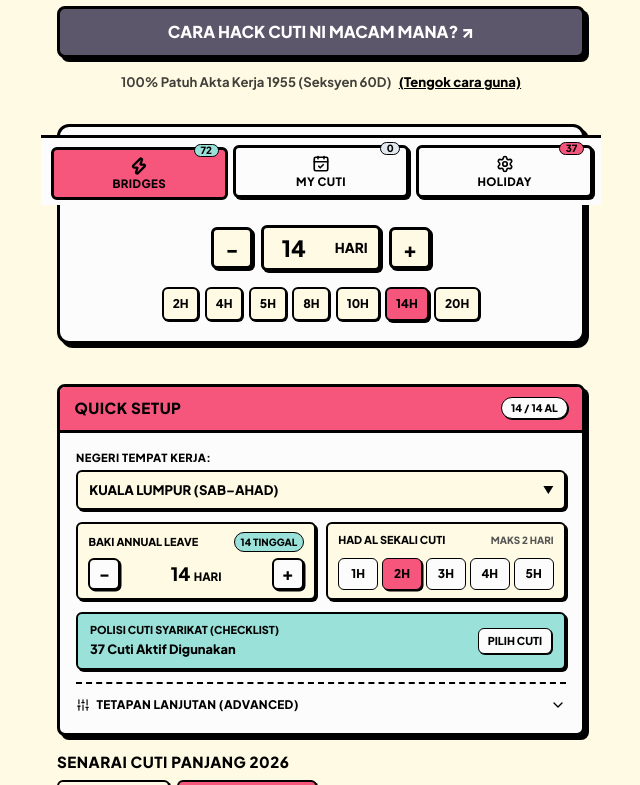
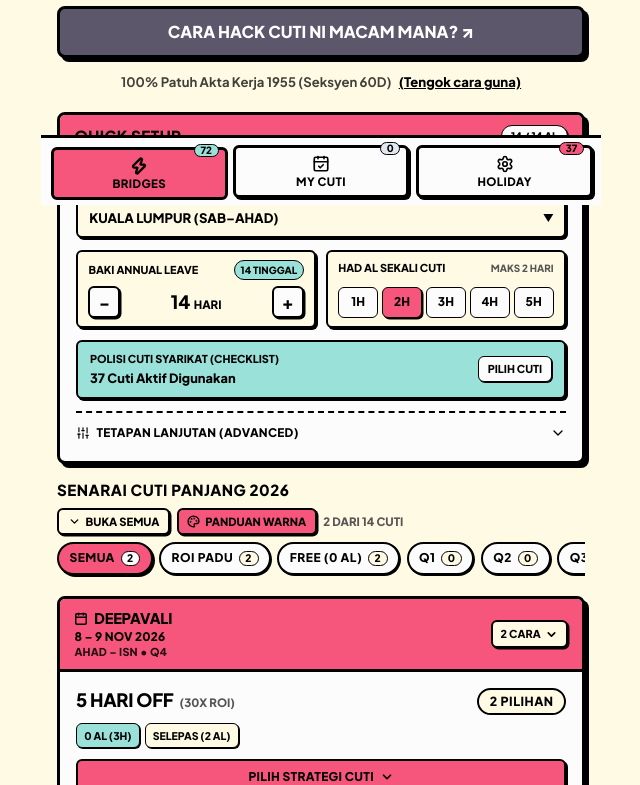
Before and after one commit to NurazimRoizan/CutiReady, a React (Vite) app: page / in a window 1280 px wide. Shown: the part 595-1380 px from the top of the page, without its empty margins (319-959 px from the left). Built offline with nearby package versions, Linux system fonts and the light colour scheme.

Commit message:
fix(ui): port modal to body, prevent title text overflow, and remove duplicate AL quota box

```diff
--- a/src/components/BrutalistCard.tsx
+++ b/src/components/BrutalistCard.tsx
@@ -57,8 +57,18 @@ export function BrutalistCard({
             color: computedHeaderTextColor,
           }}
         >
-          <div style={{ display: 'flex', alignItems: 'center', gap: '0.5rem', minWidth: 0 }}>
+          <div
+            style={{
+              display: 'flex',
+              alignItems: 'center',
+              gap: '0.5rem',
+              minWidth: 0,
+              flex: 1,
+              overflow: 'hidden',
+            }}
+          >
             {title && (
+              typeof title === 'string' ? (
                 <h3
                   style={{
                     margin: 0,
@@ -68,10 +78,25 @@ export function BrutalistCard({
                     letterSpacing: '0.5px',
                     lineHeight: 1.2,
                     color: computedHeaderTextColor,
+                    minWidth: 0,
+                    overflow: 'hidden',
+                    textOverflow: 'ellipsis',
+                    whiteSpace: 'nowrap',
                   }}
                 >
                   {title}
                 </h3>
+              ) : (
+                <div
+                  style={{
+                    minWidth: 0,
+                    flex: 1,
+                    overflow: 'hidden',
+                  }}
+                >
+                  {title}
+                </div>
+              )
             )}
             {subtitle && (
               <span
@@ -82,13 +107,18 @@ export function BrutalistCard({
                   opacity: 0.85,
                   letterSpacing: '0.3px',
                   color: computedHeaderTextColor,
+                  flexShrink: 0,
                 }}
               >
                 {subtitle}
               </span>
             )}
           </div>
-          {headerAction && <div>{headerAction}</div>}
+          {headerAction && (
+            <div style={{ flexShrink: 0, marginLeft: '0.5rem', display: 'flex', alignItems: 'center' }}>
+              {headerAction}
+            </div>
+          )}
         </div>
       )}
       <div style={{ padding: noPadding ? 0 : '1rem' }}>{children}</div>
--- a/src/components/GroupedHolidayCard.tsx
+++ b/src/components/GroupedHolidayCard.tsx
@@ -110,7 +110,8 @@ export function GroupedHolidayCard({
             gap: '0.15rem',
             cursor: 'pointer',
             minWidth: 0,
-            paddingRight: '0.25rem',
+            width: '100%',
+            overflow: 'hidden',
           }}
         >
           {/* Row 1: Holiday Title */}
@@ -118,17 +119,29 @@ export function GroupedHolidayCard({
             style={{
               display: 'flex',
               alignItems: 'center',
-              gap: '0.4rem',
-              fontSize: '0.98rem',
+              gap: '0.35rem',
+              fontSize: '0.92rem',
               fontWeight: 900,
               textTransform: 'uppercase',
               letterSpacing: '-0.2px',
               lineHeight: 1.2,
               color: 'var(--text-color)',
+              minWidth: 0,
+              width: '100%',
+              overflow: 'hidden',
             }}
           >
-            <Calendar size={15} strokeWidth={2.5} style={{ flexShrink: 0 }} />
-            <span style={{ overflow: 'hidden', textOverflow: 'ellipsis', whiteSpace: 'nowrap' }}>
+            <Calendar size={14} strokeWidth={2.5} style={{ flexShrink: 0 }} />
+            <span
+              style={{
+                minWidth: 0,
+                overflow: 'hidden',
+                textOverflow: 'ellipsis',
+                whiteSpace: 'nowrap',
+                display: 'block',
+                flex: 1,
+              }}
+            >
               {holiday.title}
             </span>
           </div>
@@ -142,6 +155,9 @@ export function GroupedHolidayCard({
               letterSpacing: '0.2px',
               lineHeight: 1.15,
               color: 'var(--text-color)',
+              overflow: 'hidden',
+              textOverflow: 'ellipsis',
+              whiteSpace: 'nowrap',
             }}
           >
             {holiday.holidayDatesFormatted}
@@ -157,6 +173,9 @@ export function GroupedHolidayCard({
               lineHeight: 1.15,
               color: 'var(--text-color)',
               opacity: 0.85,
+              overflow: 'hidden',
+              textOverflow: 'ellipsis',
+              whiteSpace: 'nowrap',
             }}
           >
             {holiday.holidayDaysFormatted} • {holiday.quarter}
@@ -164,7 +183,7 @@ export function GroupedHolidayCard({
         </div>
       }
       headerAction={
-        <div style={{ display: 'flex', alignItems: 'center', gap: '0.35rem', flexShrink: 0 }}>
+        <div style={{ display: 'flex', alignItems: 'center', gap: '0.35rem', flexShrink: 0, marginLeft: '0.35rem' }}>
           {activePlannedStrategy && (
             <BrutalistBadge color="var(--bg-primary)">
               LOCK
--- a/src/components/HeroSection.tsx
+++ b/src/components/HeroSection.tsx
@@ -1,5 +1,4 @@
 import { BrutalistButton } from './BrutalistButton';
-import { useLeaveStore } from '../store/useLeaveStore';
 
 interface HeroSectionProps {
   onScrollToPlanner: () => void;
@@ -12,10 +11,8 @@ export function HeroSection({
   onToggleHowToUse,
   isHowToUseOpen,
 }: HeroSectionProps) {
-  const { annualLeaveBalance, setAlBalance } = useLeaveStore();
-
   return (
-    <section style={{ textAlign: 'center', position: 'relative', marginBottom: '2.5rem' }}>
+    <section style={{ textAlign: 'center', position: 'relative', marginBottom: '1.25rem' }}>
       {/* Main Massive Hero Header */}
       <h1
         style={{
@@ -115,181 +112,6 @@ export function HeroSection({
           (Tengok cara guna)
         </span>
       </div>
-
-      {/* Dynamic Remaining Leave Config Box */}
-      <div
-        style={{
-          marginTop: '2rem',
-          backgroundColor: 'var(--bg-secondary)',
-          border: 'var(--border-width) solid var(--border-color)',
-          boxShadow: 'var(--shadow-offset) var(--shadow-offset) 0px var(--border-color)',
-          borderRadius: '12px',
-          padding: '1.25rem 1rem',
-          width: '100%',
-          boxSizing: 'border-box',
-          textAlign: 'center',
-        }}
-      >
-        <div
-          style={{
-            fontSize: '0.88rem',
-            fontWeight: 900,
-            textTransform: 'uppercase',
-            marginBottom: '0.35rem',
-            letterSpacing: '0.5px',
-            color: 'var(--text-color)',
-          }}
-        >
-          BERAPA BAKI HARI AL KORANG SEKARANG?
-        </div>
-
-        <p
-          style={{
-            fontSize: '0.75rem',
-            fontWeight: 600,
-            color: 'var(--text-muted)',
-            margin: '0 0 1rem 0',
-          }}
-        >
-          Masukkan baki cuti tahunan yang tinggal untuk kira kombo cuti yang sempat dinikmati:
-        </p>
-
-        {/* Stepper + Direct Input */}
-        <div
-          style={{
-            display: 'inline-flex',
-            alignItems: 'center',
-            justifyContent: 'center',
-            gap: '0.5rem',
-            marginBottom: '1rem',
-          }}
-        >
-          <button
-            type="button"
-            onClick={() => setAlBalance(Math.max(0, annualLeaveBalance - 1))}
-            style={{
-              backgroundColor: 'var(--bg-primary)',
-              border: 'var(--border-width) solid var(--border-color)',
-              borderRadius: 'var(--border-radius-sm)',
-              width: '42px',
-              height: '42px',
-              fontSize: '1.3rem',
-              fontWeight: 900,
-              cursor: 'pointer',
-              boxShadow: '2px 2px 0px var(--border-color)',
-              display: 'flex',
-              alignItems: 'center',
-              justifyContent: 'center',
-            }}
-          >
-            -
-          </button>
-
-          <div
-            style={{
-              display: 'flex',
-              alignItems: 'center',
-              gap: '0.4rem',
-              backgroundColor: 'var(--bg-primary)',
-              border: 'var(--border-width) solid var(--border-color)',
-              borderRadius: 'var(--border-radius-sm)',
-              padding: '0.2rem 0.65rem',
-              boxShadow: '2px 2px 0px var(--border-color)',
-            }}
-          >
-            <input
-              type="number"
-              min={0}
-              max={60}
-              value={annualLeaveBalance}
-              onChange={(e) => {
-                const val = parseInt(e.target.value, 10);
-                setAlBalance(isNaN(val) ? 0 : Math.max(0, Math.min(60, val)));
-              }}
-              style={{
-                width: '54px',
-                textAlign: 'center',
-                fontSize: '1.4rem',
-                fontWeight: 900,
-                backgroundColor: 'transparent',
-                border: 'none',
-                color: 'var(--text-color)',
-                outline: 'none',
-              }}
-            />
-            <span
-              style={{
-                fontSize: '0.85rem',
-                fontWeight: 900,
-                textTransform: 'uppercase',
-                color: 'var(--text-color)',
-              }}
-            >
-              HARI
-            </span>
-          </div>
-
-          <button
-            type="button"
-            onClick={() => setAlBalance(annualLeaveBalance + 1)}
-            style={{
-              backgroundColor: 'var(--bg-primary)',
-              border: 'var(--border-width) solid var(--border-color)',
-              borderRadius: 'var(--border-radius-sm)',
-              width: '42px',
-              height: '42px',
-              fontSize: '1.3rem',
-              fontWeight: 900,
-              cursor: 'pointer',
-              boxShadow: '2px 2px 0px var(--border-color)',
-              display: 'flex',
-              alignItems: 'center',
-              justifyContent: 'center',
-            }}
-          >
-            +
-          </button>
-        </div>
-
-        {/* Quick Click Chips */}
-        <div
-          style={{
-            display: 'flex',
-            gap: '0.35rem',
-            justifyContent: 'center',
-            flexWrap: 'wrap',
-          }}
-        >
-          {[2, 4, 5, 8, 10, 14, 20].map((val) => {
-            const isSelected = annualLeaveBalance === val;
-            return (
-              <button
-                key={val}
-                type="button"
-                onClick={() => setAlBalance(val)}
-                style={{
-                  backgroundColor: isSelected ? 'var(--accent-yellow)' : 'var(--bg-primary)',
-                  color: isSelected ? 'var(--accent-yellow-text)' : 'var(--text-color)',
-                  border: '2px solid var(--border-color)',
-                  borderRadius: 'var(--border-radius-sm)',
-                  padding: '0.35rem 0.55rem',
-                  fontSize: '0.75rem',
-                  fontWeight: 900,
-                  textTransform: 'uppercase',
-                  cursor: 'pointer',
-                  boxShadow: isSelected
-                    ? '2px 2px 0px var(--border-color)'
-                    : '1px 1px 0px var(--border-color)',
-                  transition: 'all 0.08s ease',
-                  userSelect: 'none',
-                }}
-              >
-                {val}H
-              </button>
-            );
-          })}
-        </div>
-      </div>
     </section>
   );
 }
--- a/src/components/HolidayConfigDrawer.tsx
+++ b/src/components/HolidayConfigDrawer.tsx
@@ -1,4 +1,5 @@
-import { useState } from 'react';
+import { useState, useEffect } from 'react';
+import { createPortal } from 'react-dom';
 import { useLeaveStore } from '../store/useLeaveStore';
 import { DEFAULT_HOLIDAYS_2026 } from '../data/holidays';
 import { BrutalistButton } from './BrutalistButton';
@@ -25,6 +26,22 @@ export function HolidayConfigDrawer({ isOpen, onClose }: HolidayConfigDrawerProp
 
   const [categoryFilter, setCategoryFilter] = useState<'ALL' | 'COMPULSORY' | 'FEDERAL' | 'STATE'>('ALL');
 
+  useEffect(() => {
+    if (!isOpen) return;
+    const handleKeyDown = (e: KeyboardEvent) => {
+      if (e.key === 'Escape') onClose();
+    };
+    window.addEventListener('keydown', handleKeyDown);
+
+    const originalOverflow = document.body.style.overflow;
+    document.body.style.overflow = 'hidden';
+
+    return () => {
+      window.removeEventListener('keydown', handleKeyDown);
+      document.body.style.overflow = originalOverflow;
+    };
+  }, [isOpen, onClose]);
+
   if (!isOpen) return null;
 
   // Filter holidays applicable to this state
@@ -49,7 +66,7 @@ export function HolidayConfigDrawer({ isOpen, onClose }: HolidayConfigDrawerProp
       ? federalHolidays
       : stateHolidays;
 
-  return (
+  return createPortal(
     <div
       style={{
         position: 'fixed',
@@ -63,10 +80,12 @@ export function HolidayConfigDrawer({ isOpen, onClose }: HolidayConfigDrawerProp
         justifyContent: 'center',
         alignItems: 'center',
         padding: '1rem',
+        boxSizing: 'border-box',
       }}
       onClick={onClose}
     >
       <div
+        className="neo-modal-content"
         onClick={(e) => e.stopPropagation()}
         style={{
           width: '100%',
@@ -390,6 +409,7 @@ export function HolidayConfigDrawer({ isOpen, onClose }: HolidayConfigDrawerProp
           </BrutalistButton>
         </div>
       </div>
-    </div>
+    </div>,
+    document.body
   );
 }
--- a/src/pages/BridgesView.tsx
+++ b/src/pages/BridgesView.tsx
@@ -481,7 +481,12 @@ export function BridgesView({
                   {observedHolidayIds.length} Cuti Aktif Digunakan
                 </div>
               </div>
-              <div
+              <button
+                type="button"
+                onClick={(e) => {
+                  e.stopPropagation();
+                  setIsHolidayDrawerOpen(true);
+                }}
                 style={{
                   backgroundColor: 'var(--bg-secondary)',
                   border: '1.5px solid var(--border-color)',
@@ -493,10 +498,11 @@ export function BridgesView({
                   boxShadow: '1px 1px 0px var(--border-color)',
                   color: 'var(--text-color)',
                   flexShrink: 0,
+                  cursor: 'pointer',
                 }}
               >
                 PILIH CUTI
-              </div>
+              </button>
             </div>
 
             {/* Field 4: Expandable Advanced Settings Accordion */}
```
Lines whose indentation alone changed are shown as unchanged.
